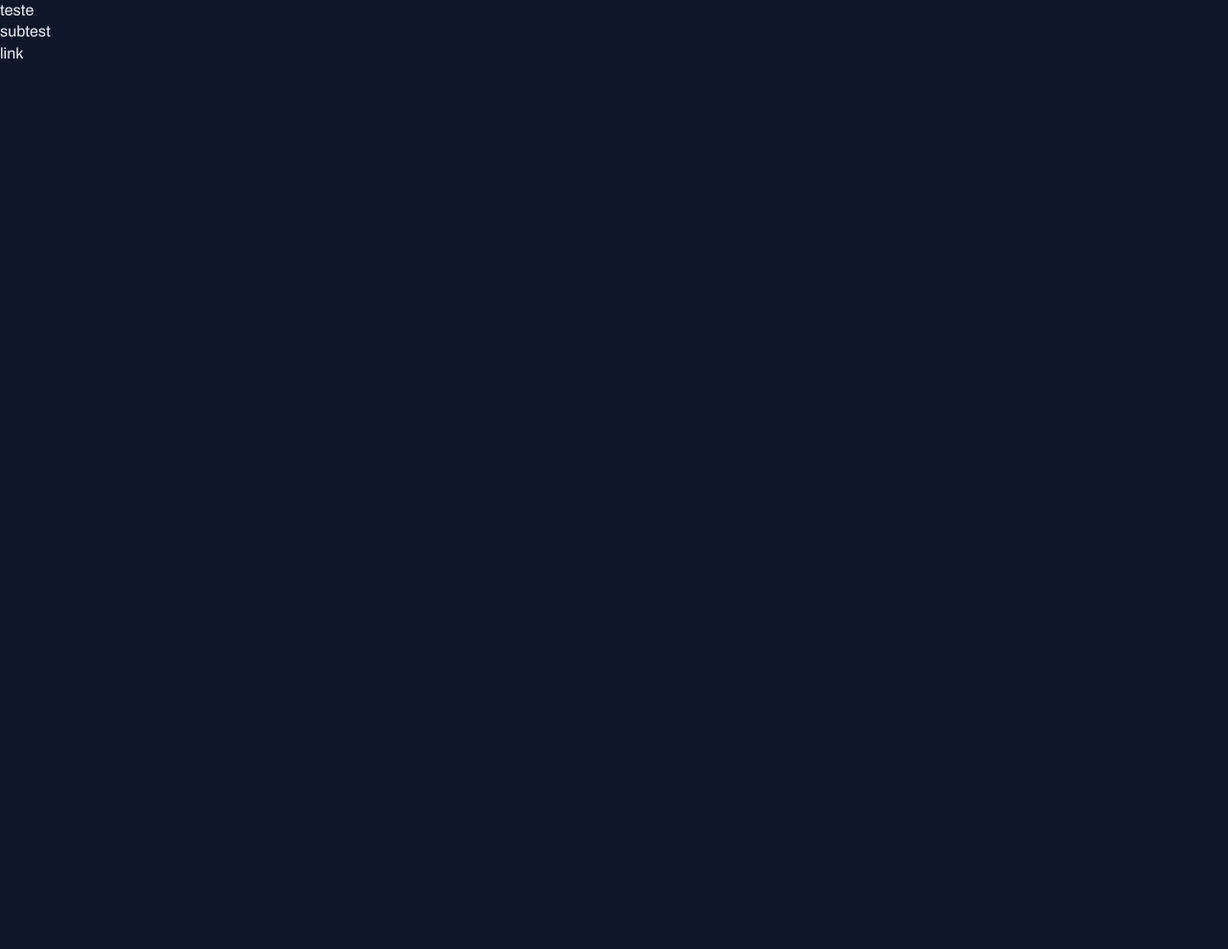
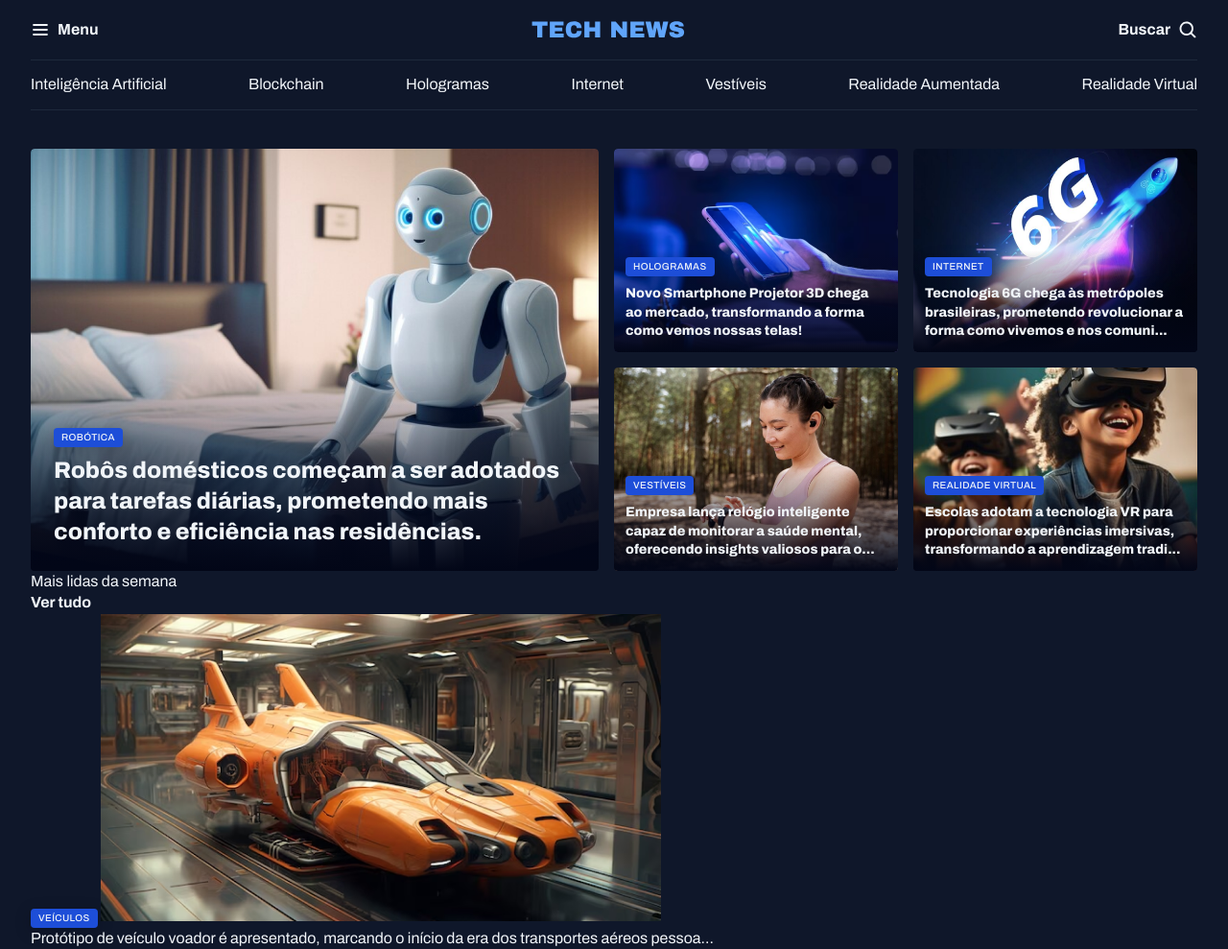
Before and after one commit to Filipeassis1/blog1, a plain HTML site: page index.html in a window 1280 px wide. Shown: the whole page at 96% size. Before the commit the page ends 800 px from the top, so only its background shows below. Drawn offline with Linux system fonts and the light colour scheme.

Commit message:
primeira section e inicio de mais visitados

```diff
--- a/index.html
+++ b/index.html
@@ -1,19 +1,127 @@
 <!DOCTYPE html>
 <html lang="pt-br">
-<head>
-    <link rel="preconnect" href="https://fonts.googleapis.com">
-    <link rel="preconnect" href="https://fonts.gstatic.com" crossorigin>
-    <meta charset="UTF-8">
-    <meta name="viewport" content="width=device-width, initial-scale=1.0">
+  <head>
+    <link rel="preconnect" href="https://fonts.googleapis.com" />
+    <link rel="preconnect" href="https://fonts.gstatic.com" crossorigin />
+    <meta charset="UTF-8" />
+    <meta name="viewport" content="width=device-width, initial-scale=1.0" />
     <title>Portal</title>
-    <link rel="stylesheet" href="styles/index.css">
+    <link rel="stylesheet" href="styles/index.css" />
 
-    <link href="https://fonts.googleapis.com/css2?family=Archivo:ital,wght@0,100..900;1,100..900&display=swap" rel="stylesheet">
-</head>
-<body>
+    <link
+      href="https://fonts.googleapis.com/css2?family=Archivo:ital,wght@0,100..900;1,100..900&display=swap"
+      rel="stylesheet"
+    />
+  </head>
+  <body>
+    <header class="container">
+      <nav id="primary" class="grid grid-flow-col">
+        <div>
+          <img src="assets/svgs/List.svg" alt="lista menu" />
+          <strong>Menu</strong>
+        </div>
 
-    <h1>teste</h1>
-    <h2>subtest</h2>
-    <a href="">link</a>
-</body>
+        <div>
+          <img src="assets/Tech News.svg" alt="Logo" />
+        </div>
+
+        <div>
+          <strong>Buscar</strong>
+          <img src="assets/svgs/MagnifyingGlass.svg" alt="lupa" />
+        </div>
+      </nav>
+      <nav id="secondary" class="grid grid-flow-col">
+        <a href="#">Inteligência Artificial</a>
+        <a href="#">Blockchain</a>
+        <a href="#">Hologramas</a>
+        <a href="#">Internet</a>
+        <a href="#">Vestíveis</a>
+        <a href="#">Realidade Aumentada</a>
+        <a href="#">Realidade Virtual</a>
+      </nav>
+    </header>
+
+    <main class="grid container">
+      <section id="featured" class="grid grid-flow-col gap-16">
+        <figure class="card">
+          <img src="assets/img/Image 01.png" alt="" />
+          <figcaption>
+            <span class="content-tag">Robótica</span>
+            <h2 class="txt2xl">
+              Robôs domésticos começam a ser adotados para tarefas diárias,
+              prometendo mais conforto e eficiência nas residências.
+            </h2>
+          </figcaption>
+        </figure>
+
+        <div class="grid grid-col-2 gap-16">
+          <figure class="card">
+            <img src="assets/img/Image 02.png" alt="" />
+
+            <figcaption>
+              <span class="content-tag">Hologramas</span>
+              <h3 class="txtlg">
+                Novo Smartphone Projetor 3D chega ao mercado, transformando a
+                forma como vemos nossas telas!
+              </h3>
+            </figcaption>
+          </figure>
+
+          <figure class="card">
+            <img src="assets/img/Image 03.png" alt="" />
+
+            <figcaption>
+              <span class="content-tag">Internet</span>
+              <h3 class="txtlg">
+                Tecnologia 6G chega às metrópoles brasileiras, prometendo
+                revolucionar a forma como vivemos e nos comuni...
+              </h3>
+            </figcaption>
+          </figure>
+
+          <figure class="card">
+            <img src="assets/img/Image 04.png" alt="" />
+            <figcaption>
+              <span class="content-tag">Vestíveis</span>
+              <h3 class="txtlg">
+                Empresa lança relógio inteligente capaz de monitorar a saúde
+                mental, oferecendo insights valiosos para o...
+            </figcaption>
+          </figure>
+
+          <figure class="card">
+            <img src="assets/img/Image 05.png" alt="" />
+            <figcaption>
+              <span class="content-tag">Realidade Virtual</span>
+              <h3 class="txtlg">
+                Escolas adotam a tecnologia VR para proporcionar experiências
+                imersivas, transformando a aprendizagem tradi...
+              </h3>
+            </figcaption>
+          </figure>
+        </div>
+      </section>
+
+      <section id="semana">
+            <header class="grid-flow-col">
+                <h3>Mais lidas da semana</h3>
+                <a href="" class="grid grid-flow-col">
+                <strong>Ver tudo</strong>
+                <span></span>
+                </a>
+            </header>
+
+            <div class="grid">
+
+                <figure>
+                    <span class="content-tag">Veículos</span>
+                    <img src="assets/img/Image 06.png" alt="" srcset="">
+                    <p>Protótipo de veículo voador é apresentado, marcando o início da era dos transportes aéreos pessoa...</p>
+                </figure>
+            </div>
+
+
+      </section>
+    </main>
+  </body>
 </html>
--- a/styles/global.css
+++ b/styles/global.css
@@ -46,6 +46,38 @@ a:hover{
 }
 
 
+
 h1,h2,h3{
     font: inherit;
 }
+
+img{
+    max-width: 100%;
+}
+
+.container{
+    max-width: 1280px;
+    padding-inline: 32px;
+    margin-inline: 0 auto;
+}
+
+main{
+    margin-top: 40px;
+}
+
+
+.content-tag{
+    display: inline-block;
+    padding: 4px 8px;
+    border-radius: 4px;
+    background-color: var(--brand-color-dark);
+    font: 500 10px/1.2 var(--font-family);
+    text-transform: uppercase;
+    letter-spacing: 0.04em;
+    color: var(--text-color-primary);
+
+
+box-shadow: 0px 4px 16px rgba(2, 6, 23, 0.25);
+
+
+}
--- /dev/null
+++ b/styles/header.css
@@ -0,0 +1,27 @@
+#primary{
+
+    div{
+        display: flex;
+        align-items: center;
+        gap: 8px;
+    }
+
+    padding-block: 20px;
+
+    div:nth-child(2){
+        margin-inline: auto;
+    }
+
+    div:nth-child(3){
+        justify-self: end;
+    }
+
+}
+
+#secondary{
+
+    border: solid 1px var(--stroke-color);
+    padding-block: 14px;
+    border-inline: none;
+    justify-content: space-between;
+}
--- a/styles/index.css
+++ b/styles/index.css
@@ -1 +1,4 @@
 @import url(global.css);
+@import url(utility.css);
+@import url(header.css);
+@import url(sections.css);
--- /dev/null
+++ b/styles/sections.css
@@ -0,0 +1,40 @@
+#featured{
+    img{
+        height: 100%;
+        object-fit: cover;
+        border-radius: 4px;
+    }
+
+    .card{
+        border-radius: 4px;
+        overflow: hidden;
+        position: relative;
+
+        &::before{
+            content: "";
+            position: absolute;
+            inset: 0;
+            top: 50%;
+            background: linear-gradient(
+                180deg,
+                transparent 0%,
+                #020617 100%
+            );
+        }
+
+        figcaption{
+            position: absolute;
+            bottom: 0;
+            padding: 24px;
+
+            &:has(.txtlg){
+                padding:12px ;
+            }
+
+            h2,h3{
+                margin-top: 8px;
+            }
+        }
+
+    }
+}
--- /dev/null
+++ b/styles/utility.css
@@ -0,0 +1,37 @@
+/* utility-first */
+.grid{
+    display: grid;
+}
+
+.grid-flow-col{
+    grid-auto-flow: column;.container{
+        max-width: 1280px;
+        padding-inline: 32px;
+        margin-inline: 0 auto;
+    }
+
+}
+
+.grid-col-2{
+    grid-template-columns: 1fr 1fr;
+}
+
+.gap-16{
+
+    gap: 16px;
+}
+
+.txt2xl{
+    font: var(--h1);
+}
+
+.txtxl{
+    font: var(--h2);
+}
+
+.txtlg{
+    font: var(--h3);
+}
+.txtsm{
+    font: var(--text-sm);
+}
```
